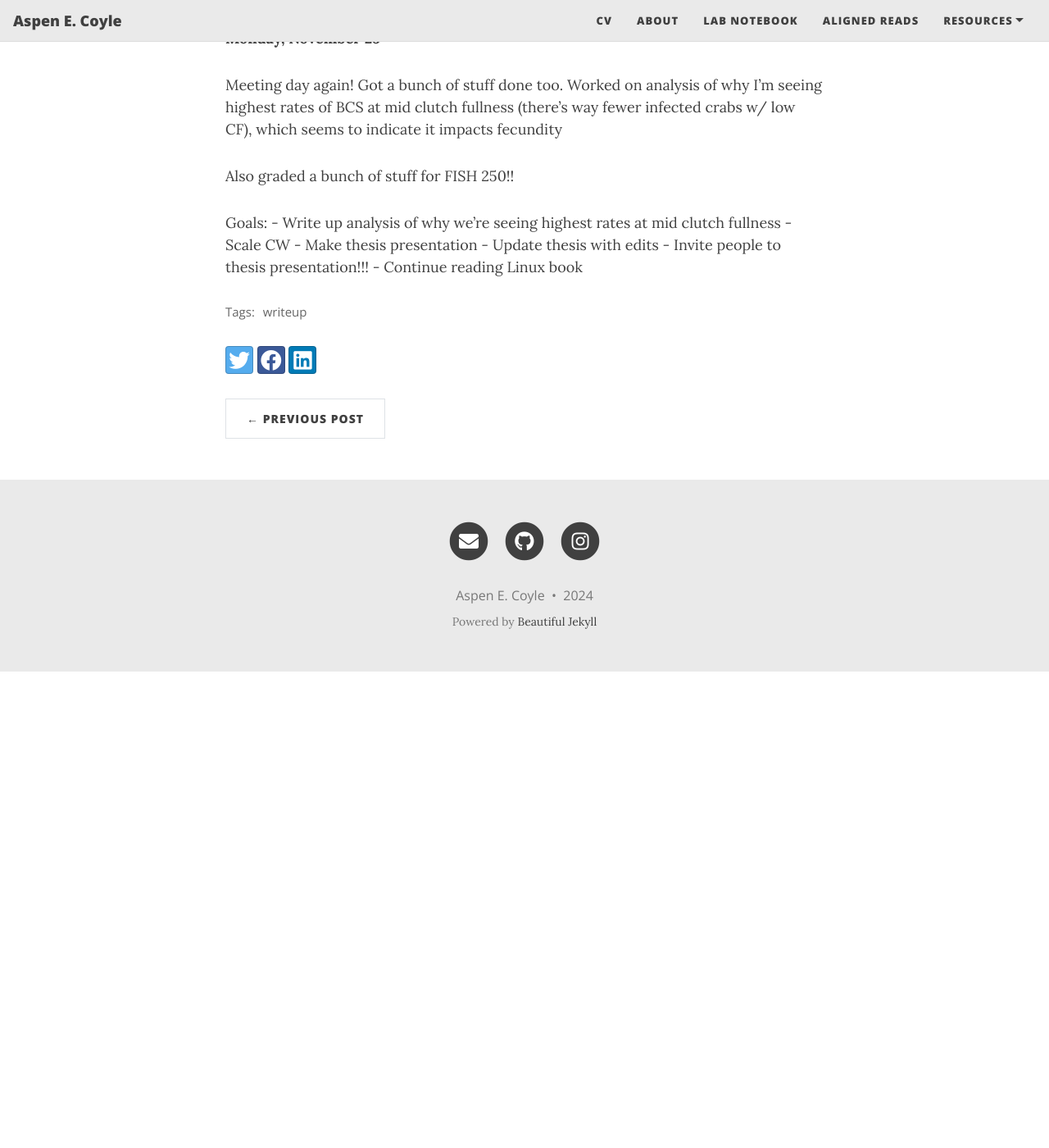
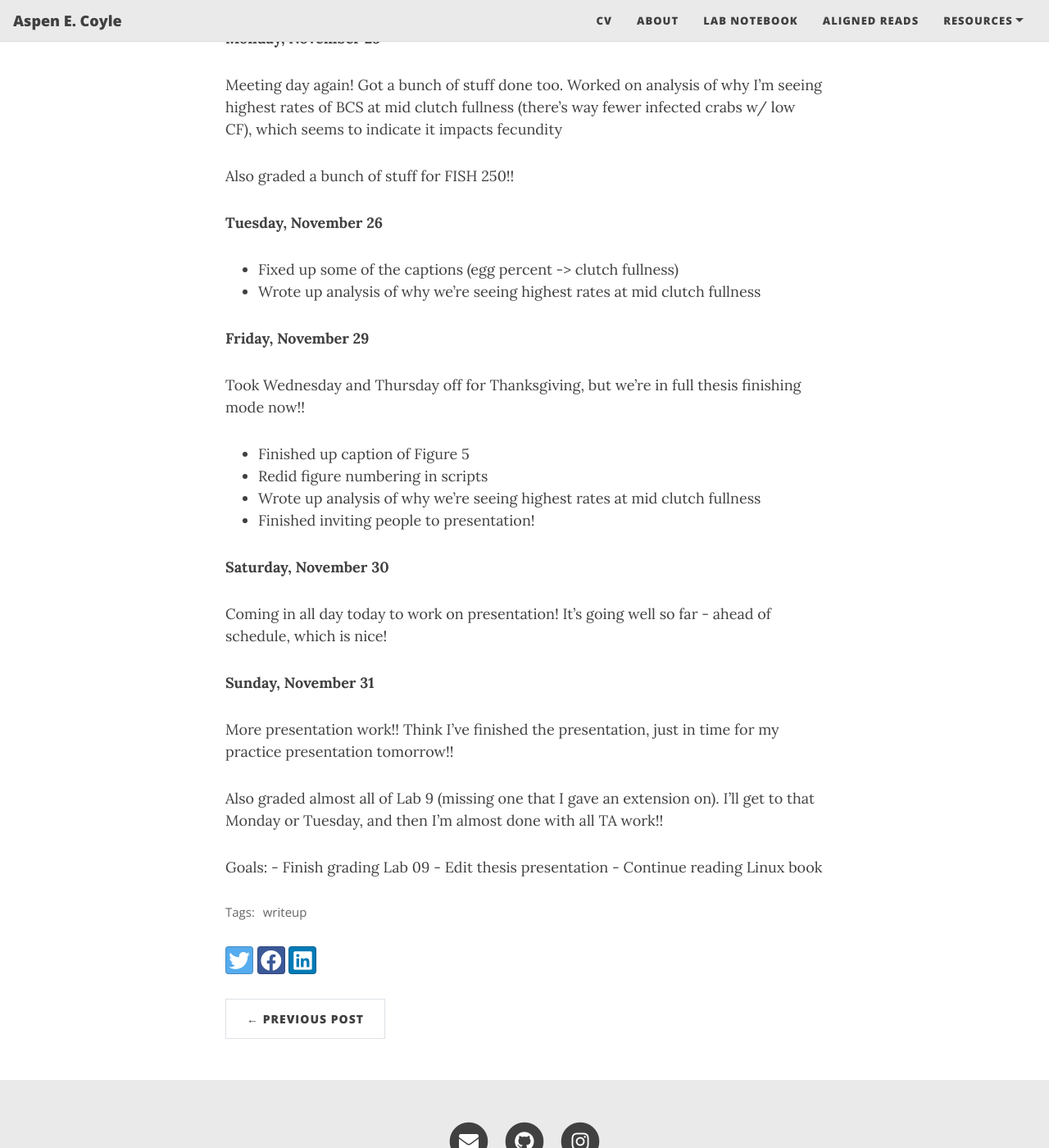
Before and after one commit to aspencoyle/aspencoyle.github.io, a Jekyll site: the page built from _posts/2024-11-01-November_posts.md, in a window 1280 px wide and 1400 px high, scrolled down 3826 px. Shown: the whole window at 82% size. Built offline with Jekyll 4.4.1, drawn with Linux system fonts in a browser that asks for light colours; nearby versions of some CDN libraries; before the commit the page ends 4645 px from its top, so only the background shows below that.

Commit message:
new notebook post

```diff
--- a/_posts/2024-11-01-November_posts.md
+++ b/_posts/2024-11-01-November_posts.md
@@ -104,11 +104,36 @@ indicate it impacts fecundity
 
 Also graded a bunch of stuff for FISH 250!!
 
+**Tuesday, November 26**
+
+- Fixed up some of the captions (egg percent -> clutch fullness)
+- Wrote up analysis of why we're seeing highest rates at mid clutch fullness
+
+
+**Friday, November 29**
+
+Took Wednesday and Thursday off for Thanksgiving, but we're in full thesis finishing mode now!!
+
+- Finished up caption of Figure 5
+- Redid figure numbering in scripts
+- Wrote up analysis of why we're seeing highest rates at mid clutch fullness
+- Finished inviting people to presentation!
+
+**Saturday, November 30**
+
+Coming in all day today to work on presentation! It's going well so far - ahead of schedule, which is nice!
+
+**Sunday, November 31**
+
+More presentation work!! Think I've finished the presentation, just in time for my practice presentation tomorrow!!
+
+Also graded almost all of Lab 9 (missing one that I gave an extension on). I'll get to that Monday or Tuesday, and then I'm almost done with all TA work!!
+
+
+
+
 
 Goals:
-    - Write up analysis of why we're seeing highest rates at mid clutch fullness
-    - Scale CW
-    - Make thesis presentation
-    - Update thesis with edits
-    - Invite people to thesis presentation!!!
+    - Finish grading Lab 09
+    - Edit thesis presentation
     - Continue reading Linux book
```
